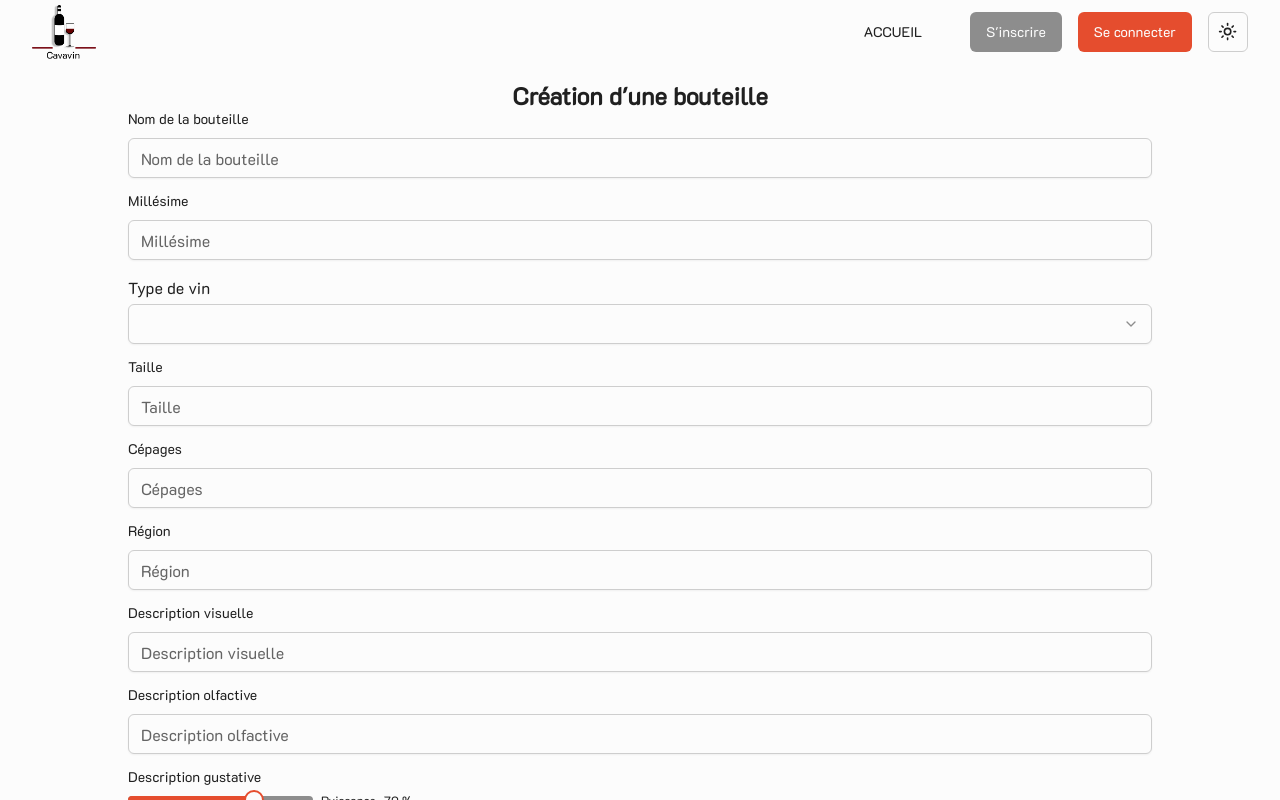
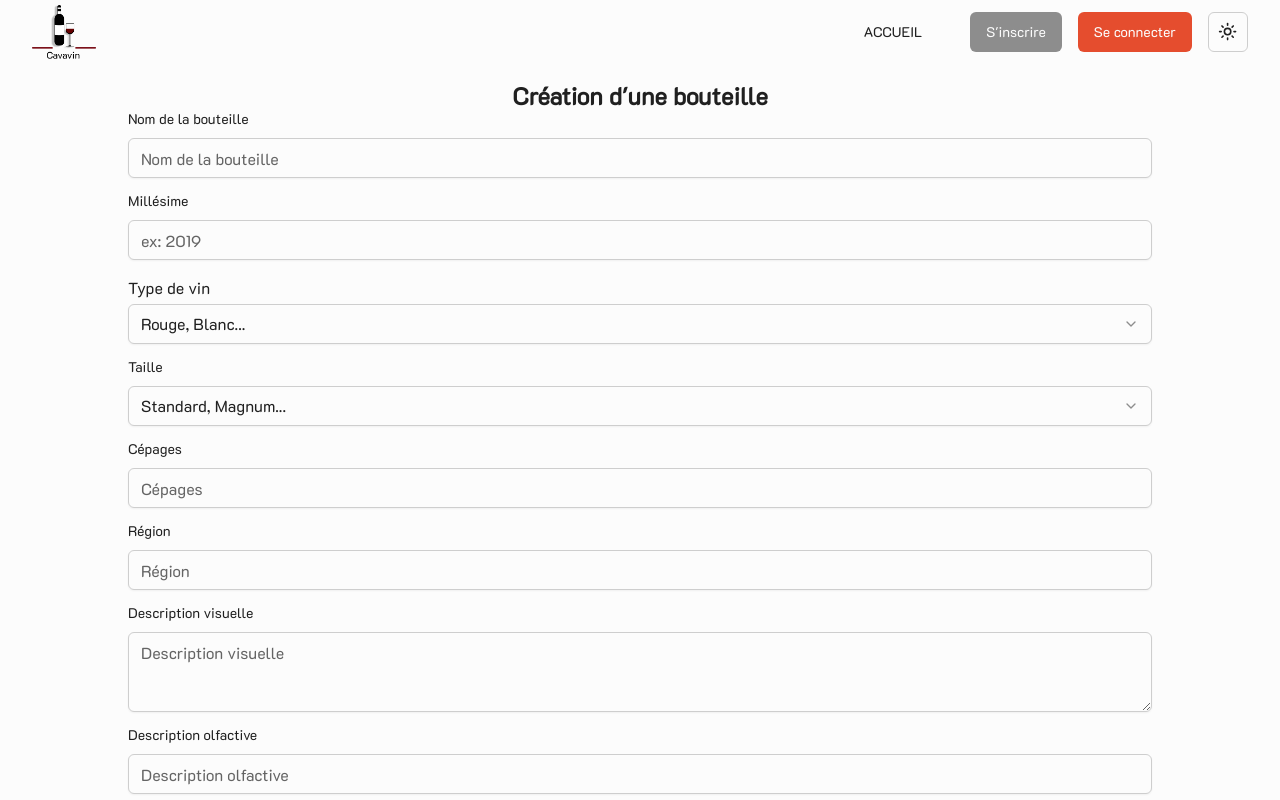
Before and after one commit to guillaume-pages/WineNot, a Next.js app: page /cellar/add/1 in a window 1280 px wide. Shown: the top 800 px of the page. Built offline with nearby package versions, Linux system fonts and the light colour scheme; no server answers.

Commit message:
ajout de textarea

```diff
--- a/app/cellar/add/[id]/bottle-form.tsx
+++ b/app/cellar/add/[id]/bottle-form.tsx
@@ -18,6 +18,7 @@ import {
   SelectTrigger,
   SelectValue,
 } from '@/components/ui/select';
+import { Textarea } from "@/components/ui/textarea"
 
 const notifySucces = (msg: string) =>
   toast.success(msg, {
@@ -117,7 +118,7 @@ export default function BottleForm() {
             type="number"
             id="millesime"
             name="millesime"
-            placeholder="Millésime"
+            placeholder="ex: 2019"
             className="mt-1 w-full rounded-md text-base shadow-sm"
           />
         </div>
@@ -130,7 +131,7 @@ export default function BottleForm() {
               className="mt-1 w-full rounded-md text-base shadow-sm"
               id="type_of_wine"
             >
-              <SelectValue />
+              <SelectValue placeholder="Rouge, Blanc..." />
             </SelectTrigger>
             <SelectContent>
               <SelectItem value="rouge">Rouge</SelectItem>
@@ -145,13 +146,30 @@ export default function BottleForm() {
           <Label className="pb-2" htmlFor="size">
             Taille
           </Label>
-          <Input
-            type="text"
-            id="size"
-            name="size"
-            placeholder="Taille"
-            className="mt-1 w-full rounded-md text-base shadow-sm"
-          />
+          <Select name="size" required>
+            <SelectTrigger
+              className="mt-1 w-full rounded-md text-base shadow-sm"
+              id="size"
+            >
+              <SelectValue placeholder="Standard, Magnum..." />
+            </SelectTrigger>
+            <SelectContent>
+              <SelectItem value="standard">Standard 75 cl</SelectItem>
+              <SelectItem value="magnum">Magnum 1.5 L</SelectItem>
+              <SelectItem value="jéroboam">Jéroboam 3 L</SelectItem>
+              <SelectItem value="réhoboam">Réhoboam 4.5 L</SelectItem>
+              <SelectItem value="mathusalem">Mathusalem 6 L</SelectItem>
+              <SelectItem value="salmanazar">Salmanazar 9 L</SelectItem>
+              <SelectItem value="balthazar">Balthazar 12 L</SelectItem>
+              <SelectItem value="nabuchodonosor">Nabuchodonosor 15 L</SelectItem>
+              <SelectItem value="melchior">Melchior 18 L</SelectItem>
+              <SelectItem value="solomon">Solomon 20 L</SelectItem>
+              <SelectItem value="souverain">Souverain 25 L</SelectItem>
+              <SelectItem value="primat">Primat 27 L</SelectItem>
+              <SelectItem value="melchiesedech">Melchiesedech 30 L</SelectItem>
+            </SelectContent>
+          </Select>
+
         </div>
         <div className="flex flex-col">
           <Label className="pb-2" htmlFor="grape_varieties">
@@ -181,12 +199,11 @@ export default function BottleForm() {
           <Label className="pb-2" htmlFor="eye_description">
             Description visuelle
           </Label>
-          <Input
-            type="text"
-            id="eye_description"
-            name="eye_description"
-            placeholder="Description visuelle"
-            className="mt-1 w-full rounded-md text-base shadow-sm"
+          <Textarea
+            id='eye_description'
+            name='eye_description'
+            placeholder='Description visuelle'
+            className='mt-1 w-full rounded-md text-base shadow-sm'
           />
         </div>
         <div className="flex flex-col">
--- /dev/null
+++ b/components/ui/textarea.tsx
@@ -0,0 +1,24 @@
+import * as React from "react"
+
+import { cn } from "@/lib/utils"
+
+export interface TextareaProps
+  extends React.TextareaHTMLAttributes<HTMLTextAreaElement> {}
+
+const Textarea = React.forwardRef<HTMLTextAreaElement, TextareaProps>(
+  ({ className, ...props }, ref) => {
+    return (
+      <textarea
+        className={cn(
+          "flex min-h-[80px] w-full rounded-md border border-input bg-background px-3 py-2 text-sm ring-offset-background placeholder:text-muted-foreground focus-visible:outline-none focus-visible:ring-2 focus-visible:ring-ring focus-visible:ring-offset-2 disabled:cursor-not-allowed disabled:opacity-50",
+          className
+        )}
+        ref={ref}
+        {...props}
+      />
+    )
+  }
+)
+Textarea.displayName = "Textarea"
+
+export { Textarea }
```
